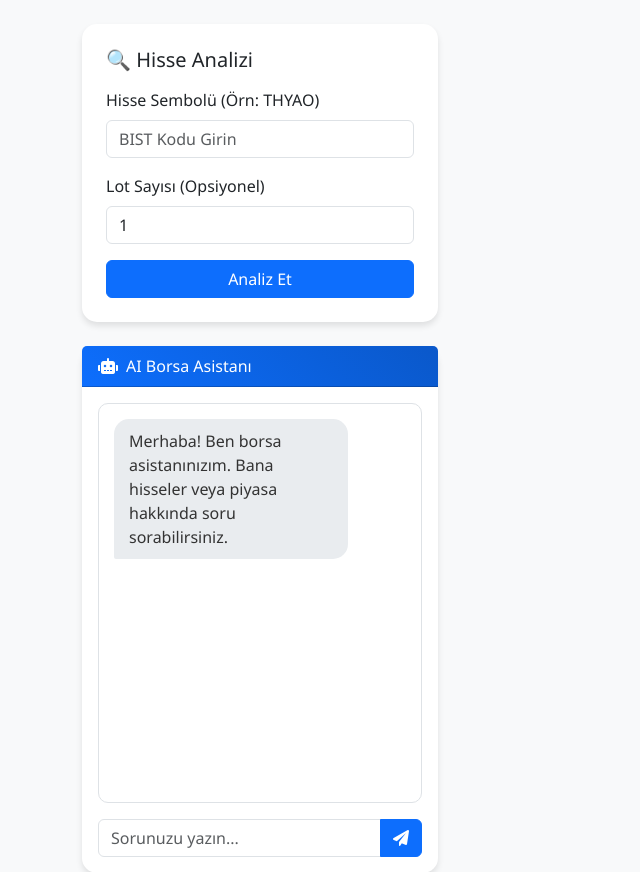
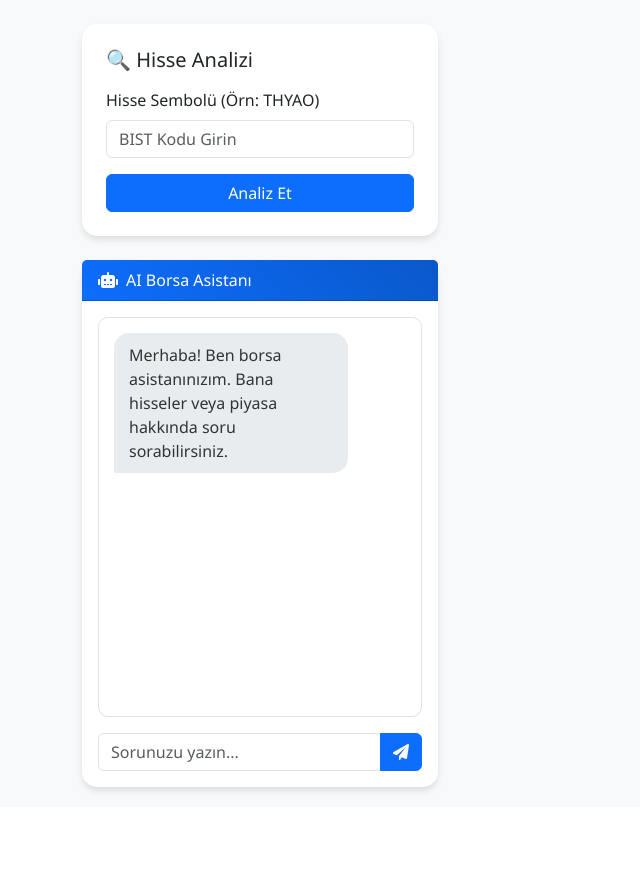
Before and after one commit to ercanibrahim/borsa-terminali, a Flask app: page / in a window 1280 px wide. Shown: the part 56-928 px from the top of the page, without its empty margins (0-640 px from the left). After the commit the page ends 849 px from the top, so only its background shows below. Run offline with Flask 3, Linux system fonts and the light colour scheme.

Commit message:
V10.2 lot sayisi kaldirildi

```diff
--- a/app.py
+++ b/app.py
@@ -1,10 +1,10 @@
-# --- V9.1 FINAL: AKILLI BEKLEME SISTEMI (ANTI-SPAM) ---
+# --- V10.2 FINAL: SADE VE TEMIZ (LOT SAYISI YOK) ---
 from flask import Flask, render_template, request, jsonify, send_file
 import yfinance as yf
 import pandas as pd
 from openai import OpenAI
 import os
-import time # <--- YENI: Zaman ayari icin eklendi
+import time
 
 app = Flask(__name__)
 
@@ -24,7 +24,7 @@ MODELS_TO_TRY = [
     "mistralai/mistral-7b-instruct:free",
     "meta-llama/llama-3-8b-instruct:free",
     "microsoft/phi-3-mini-128k-instruct:free",
-    "openchat/openchat-7:free" # Yedek 5. model
+    "openchat/openchat-7:free"
 ]
 
 # --- YARDIMCI FONKSİYONLAR ---
@@ -71,7 +71,7 @@ def get_ai_summary(sembol, puan, rsi, fk, pddd):
             )
             return completion.choices[0].message.content
         except:
-            time.sleep(1) # Hata alirsa 1 saniye bekle oyle digerine gec
+            time.sleep(1)
             continue
 
     return "Otomatik analiz özeti şu an alınamıyor."
@@ -143,7 +143,7 @@ def home():
     if request.method == 'POST' and 'sembol' in request.form:
         try:
             sembol = request.form.get('sembol').upper()
-            lot_sayisi = int(request.form.get('adet', 1))
+            # Lot sayisi kaldirildi
             arama_kodu = sembol if ".IS" in sembol else sembol + ".IS"
             hisse = yf.Ticker(arama_kodu)
             df = hisse.history(period="6mo")
@@ -163,7 +163,20 @@ def home():
             sinyal_yorum = ["SAT 🔴", "SAT 🔴", "NÖTR 🟠", "AL 🟡", "GÜÇLÜ AL 🟢"][puan]
             ai_summary = get_ai_summary(sembol, puan, guncel_rsi, safe_format_ratio(fk_val), safe_format_ratio(pddd_val))
             chart_data_list = [{'x': index.value // 10**6, 'y': [row['Open'], row['High'], row['Low'], row['Close']]} for index, row in df.iterrows()]
-            sonuc = {'isim': sembol, 'fiyat': f"{guncel_fiyat:.2f}", 'toplam_tutar': f"{guncel_fiyat * lot_sayisi:,.2f}", 'fk': safe_format_ratio(fk_val), 'pddd': safe_format_ratio(pddd_val), 'rsi': f"{guncel_rsi:.2f}", 'puan': puan, 'sinyal_yorum': sinyal_yorum, 'sinyal_rsi_renk': 'green' if guncel_rsi < 30 else 'red', 'macd_line': f"{macd_data['MACD_Line'].iloc[-1]:.2f}", 'signal_line': f"{macd_data['Signal_Line'].iloc[-1]:.2f}", 'sinyal_macd_renk': 'green' if macd_data['MACD_Line'].iloc[-1] > macd_data['Signal_Line'].iloc[-1] else 'red'}
+            sonuc = {
+                'isim': sembol,
+                'fiyat': f"{guncel_fiyat:.2f}",
+                # Toplam Tutar kaldirildi
+                'fk': safe_format_ratio(fk_val),
+                'pddd': safe_format_ratio(pddd_val),
+                'rsi': f"{guncel_rsi:.2f}",
+                'puan': puan,
+                'sinyal_yorum': sinyal_yorum,
+                'sinyal_rsi_renk': 'green' if guncel_rsi < 30 else 'red',
+                'macd_line': f"{macd_data['MACD_Line'].iloc[-1]:.2f}",
+                'signal_line': f"{macd_data['Signal_Line'].iloc[-1]:.2f}",
+                'sinyal_macd_renk': 'green' if macd_data['MACD_Line'].iloc[-1] > macd_data['Signal_Line'].iloc[-1] else 'red'
+            }
         except Exception:
             sonuc = {'hata': "Veri çekilemedi."}
             ai_summary = "Hata."
@@ -175,7 +188,6 @@ def chat():
     data = request.get_json()
     user_message = data.get('message')
 
-    # Sırayla dene ama acele etme
     for model_name in MODELS_TO_TRY:
         try:
             print(f"Denenen Model: {model_name}")
@@ -193,8 +205,6 @@ def chat():
             if "401" in error_msg:
                  return jsonify({'reply': "⚠️ HATA: Render'daki ŞİFRE YANLIŞ! Kontrol et."})
 
-            # BURASI ONEMLI: Hata aldiktan sonra 1 saniye bekle
-            # Boylece sunucuya "spam" yapiyor gibi gozukmeyiz.
             time.sleep(1)
             continue
 
--- a/templates/index.html
+++ b/templates/index.html
@@ -47,10 +47,6 @@
                     <div class="mb-3">
                         <label class="form-label">Hisse Sembolü (Örn: THYAO)</label>
                         <input type="text" class="form-control" name="sembol" placeholder="BIST Kodu Girin" required value="{{ veri.isim if veri else '' }}">
-                    </div>
-                    <div class="mb-3">
-                        <label class="form-label">Lot Sayısı (Opsiyonel)</label>
-                        <input type="number" class="form-control" name="adet" value="1">
                     </div>
                     <button type="submit" class="btn btn-primary w-100">Analiz Et</button>
                 </form>
@@ -128,11 +124,7 @@
                                 {{ "AL" if veri.sinyal_macd_renk == "#007bff" else "SAT" }}
                             </span>
                         </li>
-                         <li class="list-group-item d-flex justify-content-between align-items-center">
-                            Toplam Tutar
-                            <span class="fw-bold">{{ veri.toplam_tutar }} ₺</span>
-                        </li>
-                    </ul>
+                        </ul>
                 </div>
             </div>
 
@@ -151,7 +143,6 @@
 </div>
 
 <script>
-    // Enter tuşuna basınca gönderme
     document.getElementById("user-input").addEventListener("keypress", function(event) {
         if (event.key === "Enter") {
             sendMessage();
@@ -163,17 +154,14 @@
         var message = input.value.trim();
         if (message === "") return;
 
-        // Kullanıcı mesajını ekrana bas
         var chatBox = document.getElementById("chat-box");
         chatBox.innerHTML += `<div class="message user-message">${message}</div>`;
         input.value = "";
 
-        // "Yazıyor..." animasyonu ekle
         var loadingId = "loading-" + Date.now();
         chatBox.innerHTML += `<div id="${loadingId}" class="message ai-message loading-dots">AI düşünüyor</div>`;
         chatBox.scrollTop = chatBox.scrollHeight;
 
-        // Backend'e gönder
         fetch('/api/chat', {
             method: 'POST',
             headers: {
@@ -183,24 +171,18 @@
         })
         .then(response => response.json())
         .then(data => {
-            // "Yazıyor..." mesajını sil
             document.getElementById(loadingId).remove();
-
-            // Gerçek cevabı ekle
             var reply = data.reply;
-            // Eğer cevap boş gelirse uyarı ver
-            if (!reply) reply = "⚠️ Cevap alınamadı. Lütfen tekrar deneyin.";
-
+            if (!reply) reply = "⚠️ Cevap alınamadı.";
             chatBox.innerHTML += `<div class="message ai-message">${reply}</div>`;
             chatBox.scrollTop = chatBox.scrollHeight;
         })
         .catch(error => {
             document.getElementById(loadingId).remove();
-            chatBox.innerHTML += `<div class="message ai-message text-danger">Bağlantı Hatası: ${error}</div>`;
+            chatBox.innerHTML += `<div class="message ai-message text-danger">Hata: ${error}</div>`;
         });
     }
 </script>
-
 <script src="https://cdn.jsdelivr.net/npm/bootstrap@5.3.0/dist/js/bootstrap.bundle.min.js"></script>
 </body>
 </html>
```
